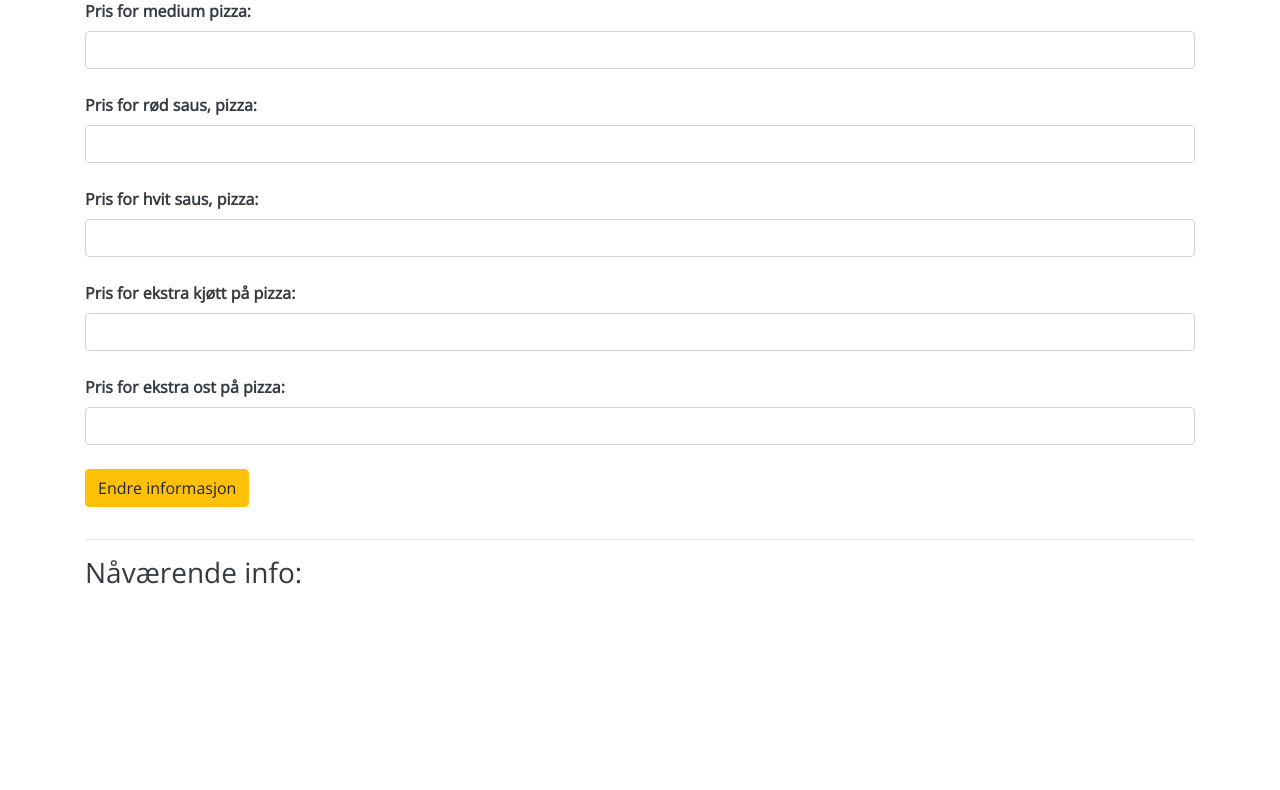
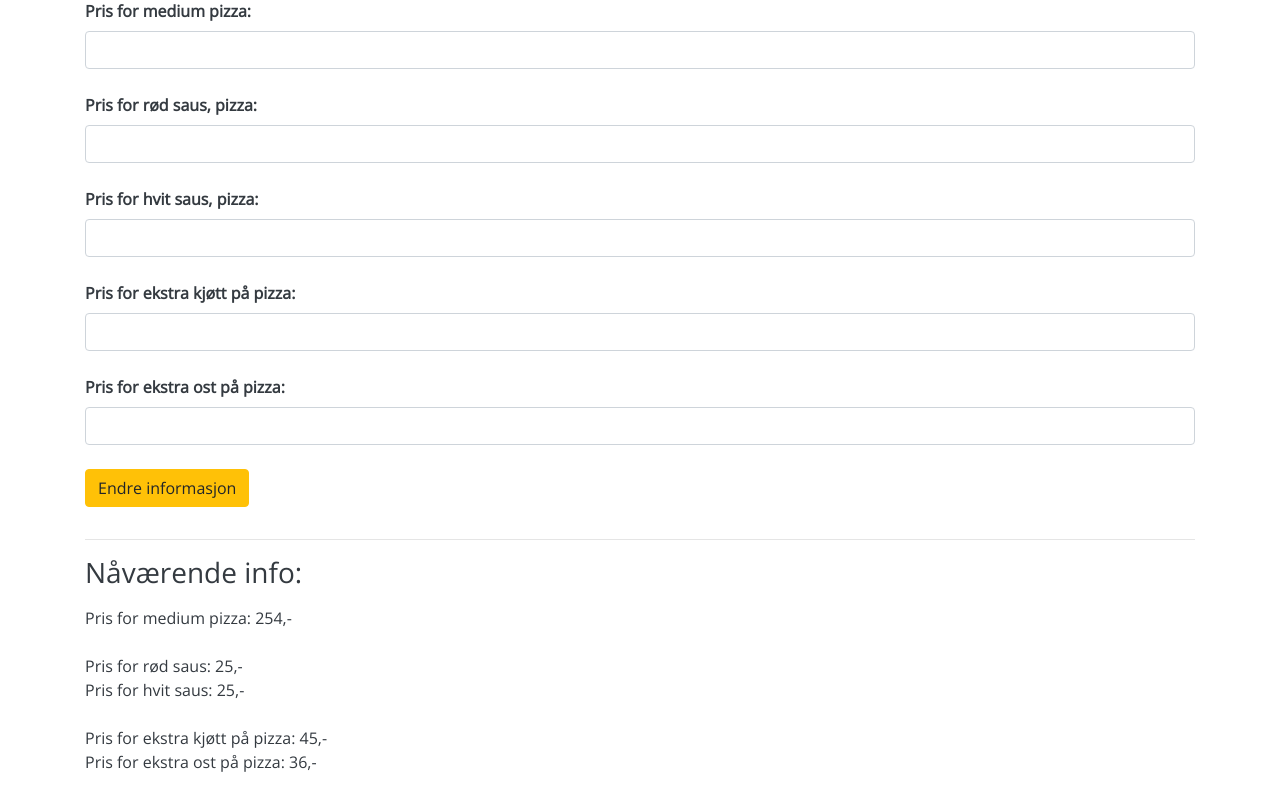
Before and after one commit to Bjolun/saltnes-pizza---grill, a Flask app: page /editinfopizza in a window 1280 px wide. Shown: the part 351-1141 px from the top of the page. Before the commit the page ends 935 px from the top, so only its background shows below. Run offline with Flask 2, Linux system fonts and the light colour scheme; a user stored in the database is signed in; data comes from the database, SQL or seed files in the repository; some libraries are stand-ins or nearby versions.

Commit message:
Added the current information for pizza and thai

```diff
--- a/app/templates/editinfopizza.html
+++ b/app/templates/editinfopizza.html
@@ -64,6 +64,11 @@
       <div class="row">
         <div class="col-12">
           <h3 class="text-dark mb-3">Nåværende info:</h3>
+          <p class="text-dark">Pris for medium pizza: {{info.medium_pizza_price}},-<br><br>
+          Pris for rød saus: {{info.price_red_sauce}},-<br>
+          Pris for hvit saus: {{info.price_white_sauce}},-<br><br>
+          Pris for ekstra kjøtt på pizza: {{info.pizza_extra_meat}},-<br>
+          Pris for ekstra ost på pizza: {{info.pizza_extra_cheese}},-</p>
         </div>
       </div>
     </div>
--- a/app/templates/editinfothai.html
+++ b/app/templates/editinfothai.html
@@ -55,6 +55,8 @@
       <div class="row">
         <div class="col-12">
           <h3 class="text-dark mb-3">Nåværende info:</h3>
+          <p class="text-dark">Pris for ekstra ris til thaimat: {{info.thai_extra_rice}},-<br>
+          Pris for ekstra kjøtt til thaimat: {{info.thai_extra_meat}},-<br>
         </div>
       </div>
     </div>
--- a/app/views.py
+++ b/app/views.py
@@ -265,6 +265,7 @@ def edit_grill():
 def edit_info_thai():
 	title = u"Endre andre priser assosiert med thaimat"
 	form = InformationThai()
+	thaiinformation = ThaiInformation.query.all()
 
 	if form.validate_on_submit():
 		if form.thai_extra_meat.data != "":
@@ -277,13 +278,14 @@ def edit_info_thai():
 
 		return redirect(url_for(u'edit_info_thai'))
 
-	return render_template(u'editinfothai.html', title=title, form=form)
+	return render_template(u'editinfothai.html', title=title, form=form, info=thaiinformation[0])
 
 @app.route('/editinfopizza', methods=['GET','POST'])
 @login_required
 def edit_info_pizza():
 	title = u"Endre andre priser assosiert med pizza"
 	form = InformationPizza()
+	pizzainformation = PizzaInformation.query.all()
 
 	if form.validate_on_submit():
 		if form.medium_pizza_price.data != "":
@@ -308,7 +310,7 @@ def edit_info_pizza():
 
 		return redirect(url_for('edit_info_pizza'))
 
-	return render_template('editinfopizza.html', title=title, form=form)
+	return render_template('editinfopizza.html', title=title, form=form, info=pizzainformation[0])
 
 @app.route('/logout')
 @login_required
```
